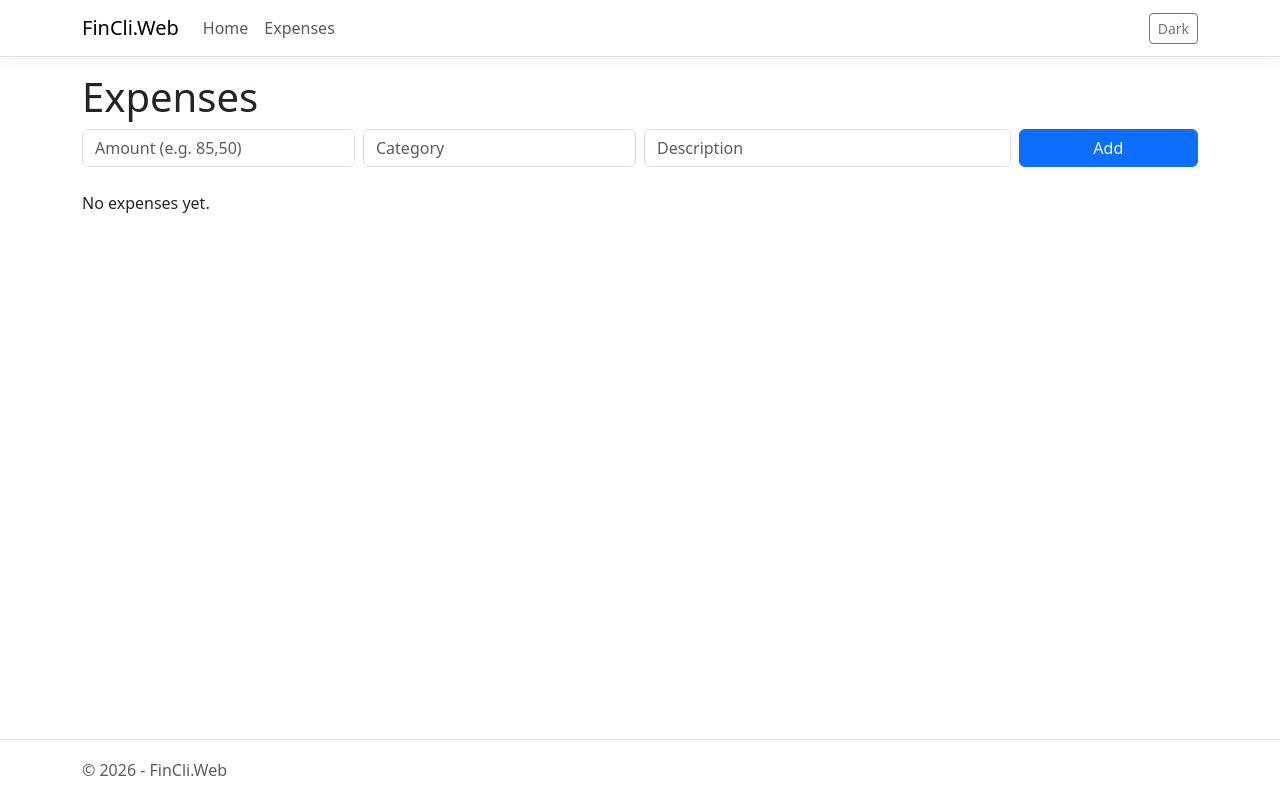
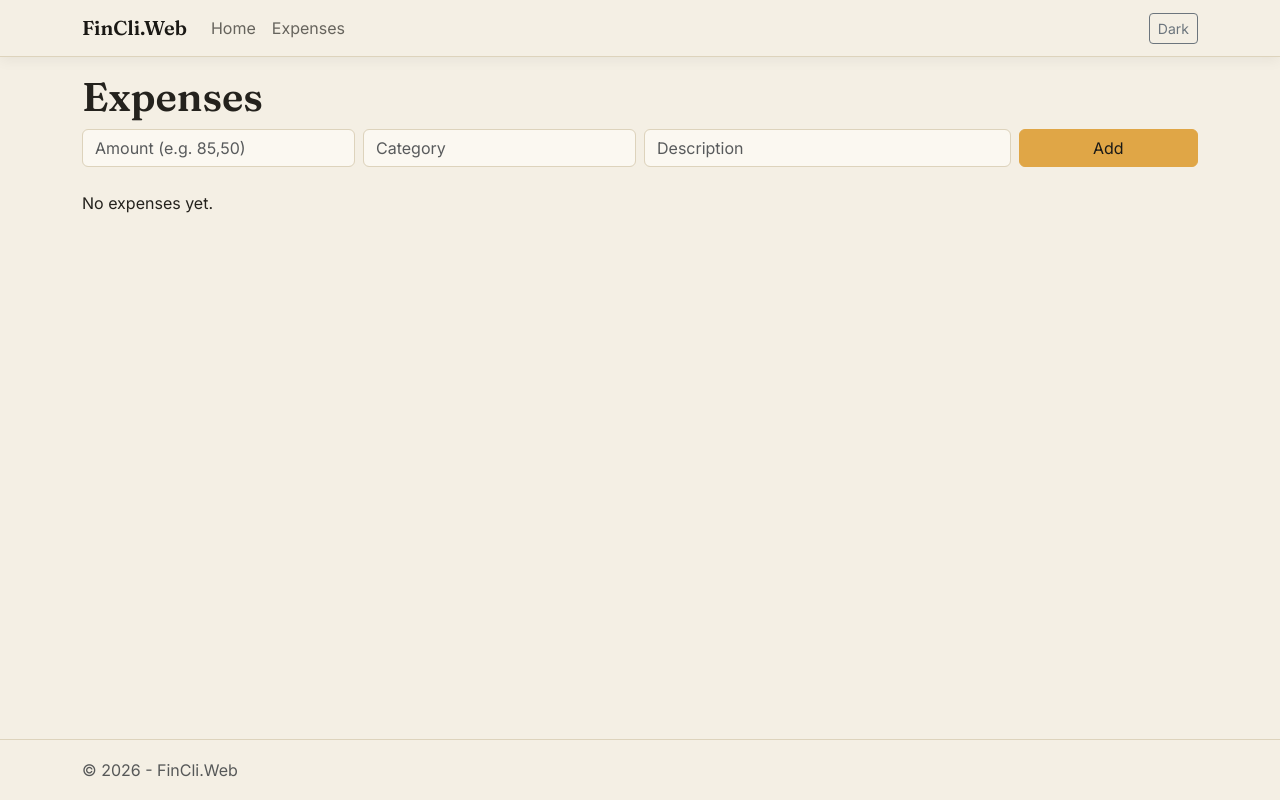
Before and after one commit to recefeb/FinCli, an ASP.NET Core app: page /Expenses in a window 1280 px wide. Run offline with ASP.NET Core 8, Linux system fonts and the light colour scheme; style sheets or scripts are compiled from the project's sources.

Commit message:
style: apply CLI palette, fonts and banner to the web interface

```diff
--- a/src/FinCli.Web/Pages/Shared/_Layout.cshtml
+++ b/src/FinCli.Web/Pages/Shared/_Layout.cshtml
@@ -4,6 +4,9 @@
 	<meta charset="utf-8" />
 	<meta name="viewport" content="width=device-width, initial-scale=1.0" />
 	<title>@ViewData["Title"] - FinCli.Web</title>
+	<link rel="preconnect" href="https://fonts.googleapis.com" />
+	<link rel="preconnect" href="https://fonts.gstatic.com" crossorigin />
+	<link href="https://fonts.googleapis.com/css2?family=Fraunces:opsz,wght@9..144,500;9..144,600&family=Inter:wght@400;500;600&display=swap" rel="stylesheet" />
 	<script type="importmap"></script>
 	<link rel="stylesheet" href="~/lib/bootstrap/dist/css/bootstrap.min.css" />
 	<link rel="stylesheet" href="~/css/site.css" asp-append-version="true" />
--- a/src/FinCli.Web/wwwroot/css/site.css
+++ b/src/FinCli.Web/wwwroot/css/site.css
@@ -29,3 +29,106 @@ body {
 .form-floating > .form-control-plaintext:focus::placeholder, .form-floating > .form-control:focus::placeholder {
   text-align: start;
 }
+
+:root {
+    --fc-accent: #e0a646;
+    --fc-sage: #93b47c;
+    --fc-muted: #8f897d;
+    --fc-danger: #c8604f;
+}
+
+[data-bs-theme="light"] {
+    --bs-body-bg: #f4efe4;
+    --bs-body-bg-rgb: 244, 239, 228;
+    --bs-body-color: #24221d;
+    --bs-body-color-rgb: 36, 34, 29;
+    --bs-emphasis-color: #1a1814;
+    --bs-emphasis-color-rgb: 26, 24, 20;
+    --bs-secondary-bg: #e6dec9;
+    --bs-border-color: #ddd3bc;
+}
+
+[data-bs-theme="dark"] {
+    --bs-body-bg: #1b1a17;
+    --bs-body-bg-rgb: 27, 26, 23;
+    --bs-body-color: #e8e4da;
+    --bs-secondary-bg: #2a2823;
+    --bs-border-color: #3a372f;
+}
+
+.btn-primary {
+    --bs-btn-color: #1b1a17;
+    --bs-btn-bg: var(--fc-accent);
+    --bs-btn-border-color: var(--fc-accent);
+    --bs-btn-hover-color: #1b1a17;
+    --bs-btn-hover-bg: #eab85c;
+    --bs-btn-hover-border-color: #eab85c;
+    --bs-btn-active-color: #1b1a17;
+    --bs-btn-active-bg: #c98f2f;
+    --bs-btn-active-border-color: #c98f2f;
+    --bs-btn-focus-shadow-rgb: 224, 166, 70;
+}
+
+.btn-outline-danger {
+    --bs-btn-color: var(--fc-danger);
+    --bs-btn-border-color: var(--fc-danger);
+    --bs-btn-hover-color: #fff;
+    --bs-btn-hover-bg: var(--fc-danger);
+    --bs-btn-hover-border-color: var(--fc-danger);
+    --bs-btn-active-color: #fff;
+    --bs-btn-active-bg: var(--fc-danger);
+    --bs-btn-active-border-color: var(--fc-danger);
+}
+
+.progress {
+    --bs-progress-bar-bg: var(--fc-accent);
+}
+
+.form-control:focus {
+    border-color: var(--fc-accent);
+    box-shadow: 0 0 0 0.25rem rgba(224, 166, 70, 0.25);
+}
+
+[data-bs-theme="light"] .form-control {
+    background-color: #fbf8f1;
+}
+
+:root {
+    --bs-body-font-family: 'Inter', system-ui, -apple-system, 'Segoe UI', sans-serif;
+}
+
+h1, h2, h3, .navbar-brand {
+    font-family: 'Fraunces', Georgia, serif;
+    font-weight: 600;
+}
+
+.fc-banner {
+    background: #1b1a17;
+    border: 1px solid #3a372f;
+    border-radius: 12px;
+    padding: 1.75rem 1rem 1.25rem;
+    text-align: center;
+    overflow-x: auto;
+}
+
+.fc-banner-art {
+    display: inline-block;
+    margin: 0;
+    text-align: left;
+    color: var(--fc-accent);
+    font-family: ui-monospace, 'Cascadia Mono', Consolas, 'Courier New', monospace;
+    font-size: clamp(0.5rem, 2.2vw, 1.1rem);
+    line-height: 1.05;
+}
+
+.fc-banner-tagline {
+    color: var(--fc-muted);
+    margin: 0.75rem 0 0;
+    letter-spacing: 0.08em;
+}
+
+.fc-banner-total {
+    color: #e8e4da;
+    font-size: 1.15rem;
+    margin: 0.5rem 0 0;
+}
```
Also changed, not shown: src/FinCli.Web/Pages/Index.cshtml (+16 -5 lines). Lines whose indentation alone changed are shown as unchanged.
